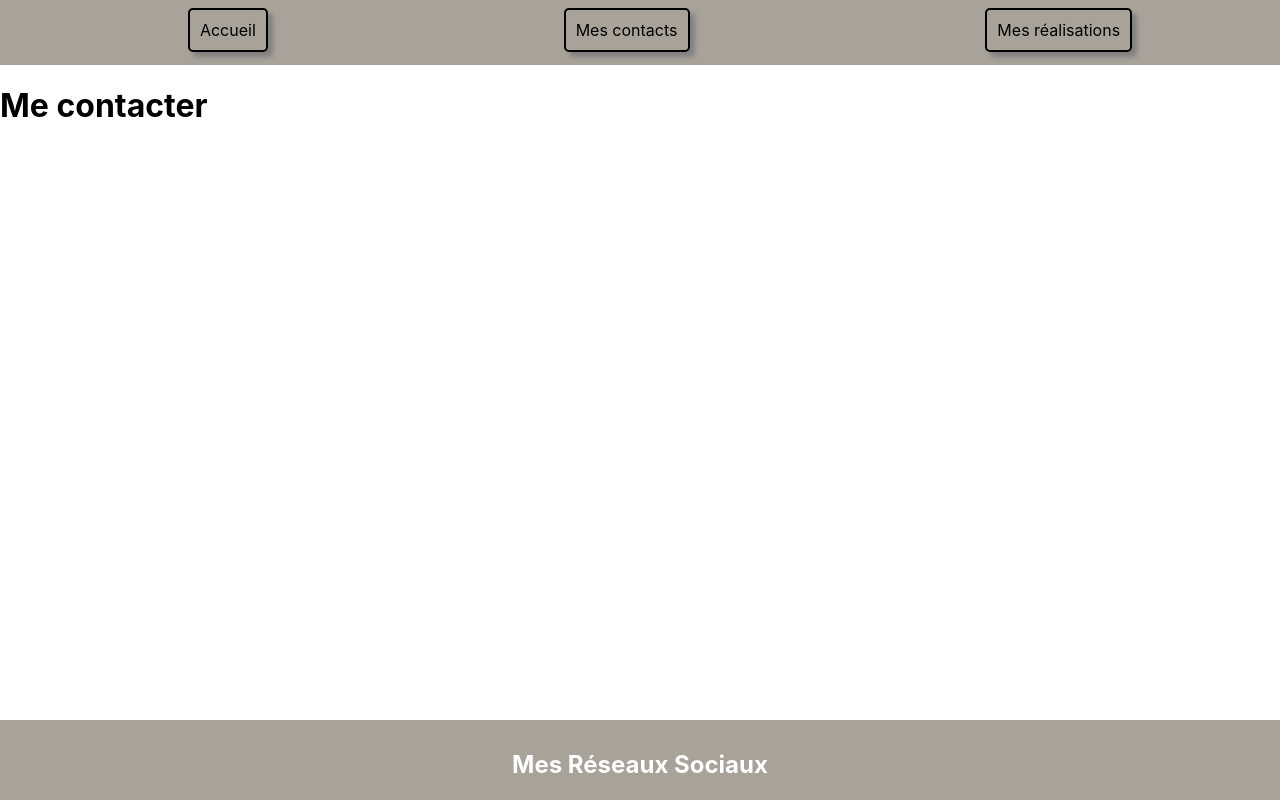
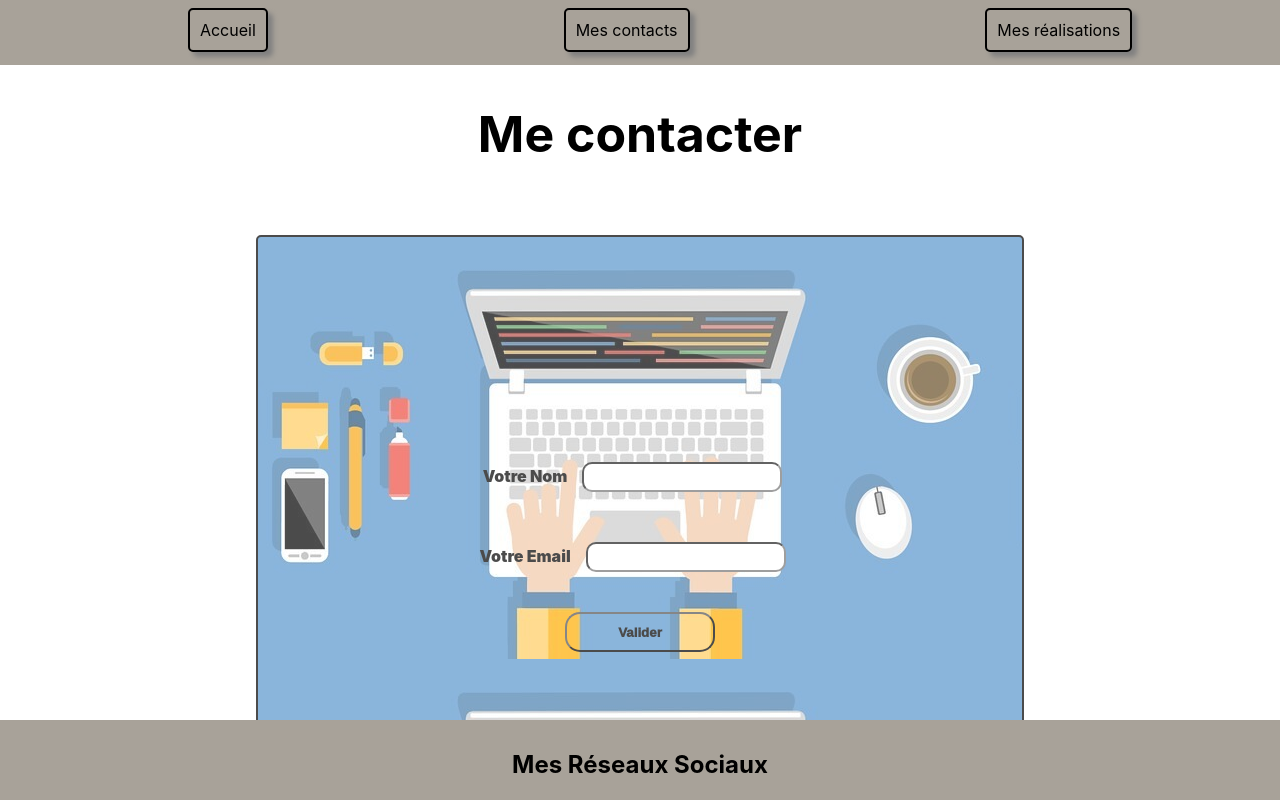
Before and after one commit to sosso711/portfolio1, a Next.js app: page /contact in a window 1280 px wide. Built offline with nearby package versions, Linux system fonts and the light colour scheme.

Commit message:
formulaire

```diff
--- a/components/Header.js
+++ b/components/Header.js
@@ -9,21 +9,21 @@ export default function Header({ name }) {
       <ul className={styles.ul}>
         <li className={styles.li}>
           <Link href="/">
-            <a className={styles.button} layout="responsive">
+            <a className={styles.buttons} layout="responsive">
               Accueil
             </a>
           </Link>
         </li>
         <li className={styles.li}>
           <Link href="/contact">
-            <a className={styles.button} layout="responsive">
+            <a className={styles.buttons} layout="responsive">
               Mes contacts
             </a>
           </Link>
         </li>
         <li className={styles.li}>
           <Link href="/project">
-            <a className={styles.button} layout="responsive">
+            <a className={styles.buttons} layout="responsive">
               Mes réalisations
             </a>
           </Link>
--- a/pages/api/hello.js
+++ b/pages/api/hello.js
@@ -1,5 +1,5 @@
 // Next.js API route support: https://nextjs.org/docs/api-routes/introduction
 
 export default function handler(req, res) {
-  res.status(200).json({ name: 'John Doe' })
+  res.status(200).json({ name: "John Doe" });
 }
--- a/pages/contact.js
+++ b/pages/contact.js
@@ -1,13 +1,62 @@
-import next from "next";
+import { useState } from "react";
 import Layout from "../components/Layout";
 import styles from "../styles/Home.module.css";
 
 export default function Contact() {
+  const [name, setName] = useState("");
+  const [email, setEmail] = useState("");
+
+  const handleSubmit = (e) => {
+    e.preventDefault();
+  };
+  const handleClick = (e) => {
+    e.preventDefault();
+  };
+
   return (
-    <Layout name="Me contacter">
-      <div className={styles.contact}>
-        <h1>Me contacter</h1>
-      </div>
-    </Layout>
+    <div className={styles.page}>
+      <Layout name="Me contacter">
+        <div className={styles.contact}>
+          <h1>Me contacter</h1>
+        </div>
+        <div>
+          <form className={styles.container} onSubmit={handleSubmit}>
+            <label className={styles.label}>
+              {" "}
+              Votre Nom
+              <input
+                className={styles.input}
+                value={name}
+                type="text"
+                required
+                onChange={(e) => {
+                  setName(e.target.value);
+                }}
+              />
+            </label>
+            <label className={styles.label}>
+              {" "}
+              Votre Email
+              <input
+                className={styles.input}
+                value={email}
+                type="email"
+                required
+                onChange={(e) => {
+                  setEmail(e.target.value);
+                }}
+              />
+            </label>
+            <button
+              className={styles.button}
+              type="button"
+              onClick={(e) => e.preventDefault(console.log(email, name))}
+            >
+              Valider
+            </button>
+          </form>
+        </div>
+      </Layout>{" "}
+    </div>
   );
 }
--- a/styles/Home.module.css
+++ b/styles/Home.module.css
@@ -8,7 +8,7 @@
   margin: 100px;
   text-align: justify;
 }
-.button {
+.buttons {
   border: 2px solid black;
   border-radius: 5px;
   padding: 10px;
@@ -30,7 +30,7 @@
   height: 80px;
   text-align: center;
   padding: 10px;
-  color: white;
+  color: black;
 }
 
 .ul {
@@ -44,3 +44,48 @@
   background-color: #a8a299;
   margin: 0;
 }
+.container {
+  display: flex;
+  flex-direction: column;
+  align-items: center;
+  border: 2px solid black;
+  width: 60%;
+  height: 500px;
+  border-radius: 5px;
+  background-image: url("/images/32504439037_bacb8fcdf6_c.jpg");
+  opacity: 0.7;
+  margin-top: 150px;
+  margin-left: 20%;
+  padding-top: 200px;
+}
+.label {
+  margin: 10px;
+  z-index: 5;
+  font-weight: 900;
+  color: black;
+}
+.input {
+  margin: 15px;
+  height: 30px;
+  width: 200px;
+  border-radius: 10px;
+}
+.contact {
+  font-size: 25px;
+  display: flex;
+  justify-content: center;
+  padding-top: 5px;
+  height: 20px;
+}
+.page {
+  width: 100%;
+  height: 100%;
+}
+.button {
+  height: 40px;
+  width: 150px;
+  margin: 15px;
+  background: none;
+  font-weight: 1000;
+  border-radius: 15px;
+}
```
Also changed, not shown: pages/api/contactRequests.js (added, +7 -0 lines), public/images/32504439037_bacb8fcdf6_c.jpg (added).
